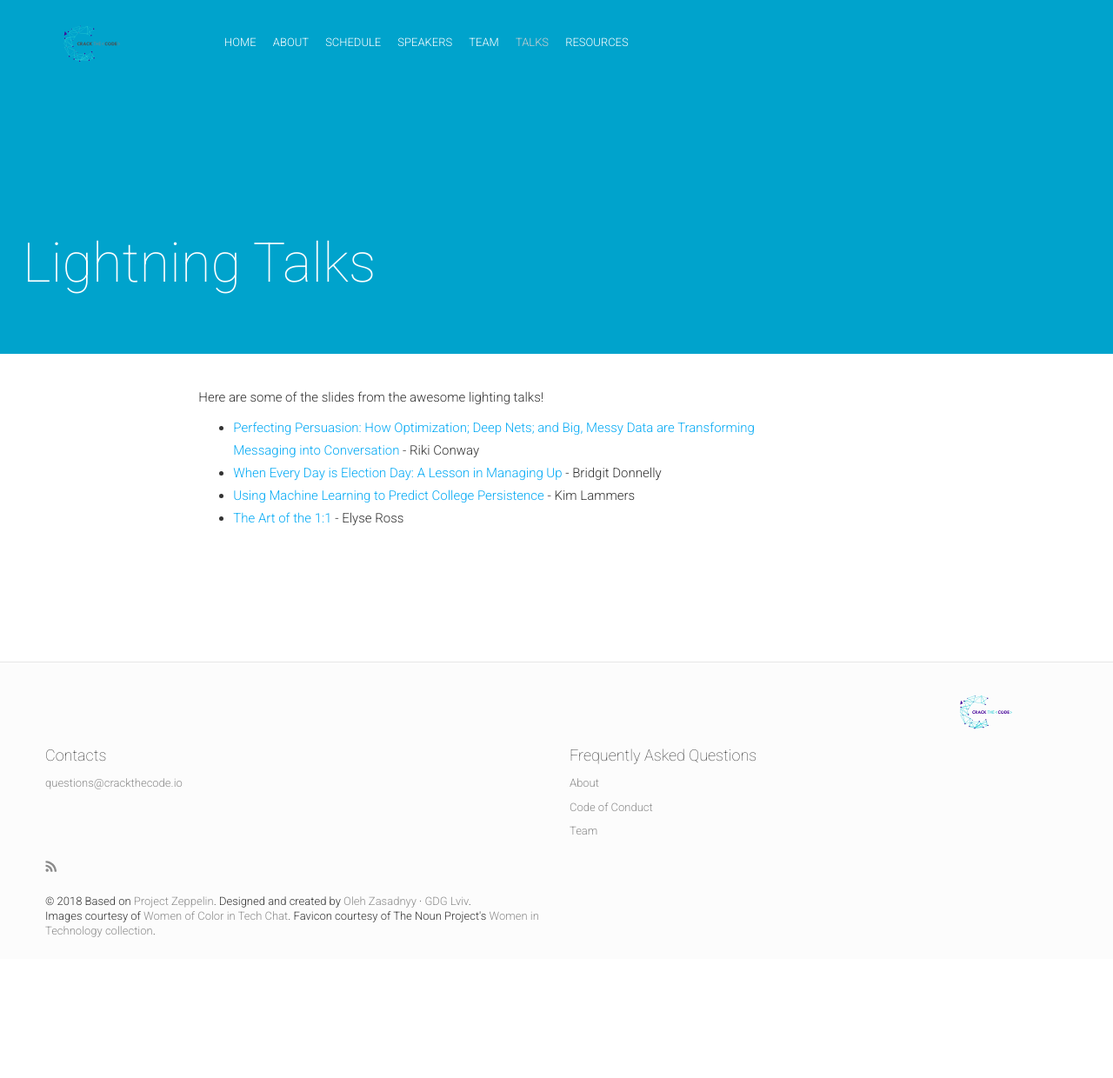
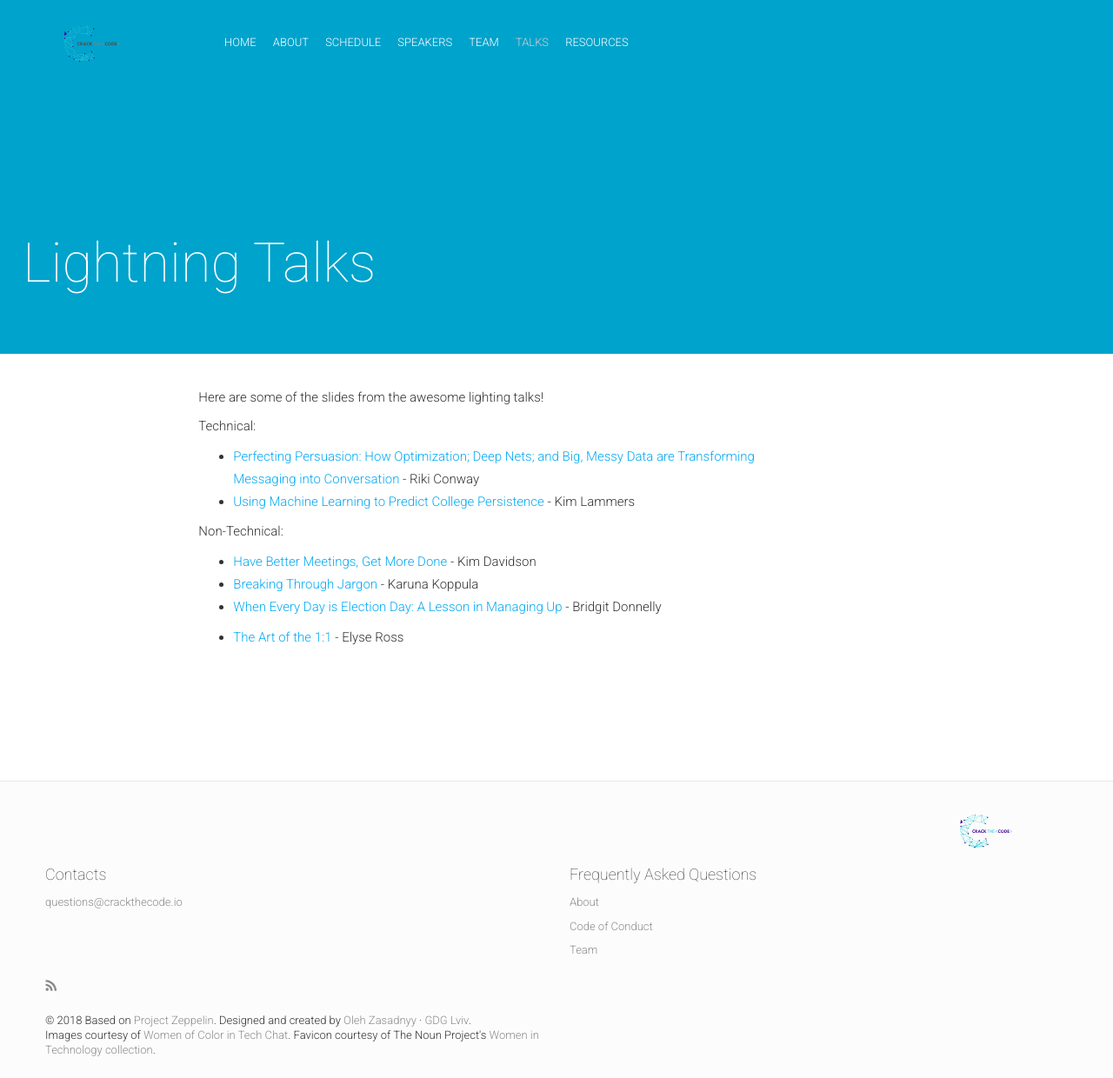
Before and after one commit to anniejw6/crackthecode_site, a Jekyll site: the page built from talks.md, in a window 1280 px wide and 1240 px high. Shown: the whole window at 87% size. Built offline with Jekyll 4.4.1, drawn with Linux system fonts in a browser that asks for light colours; nearby versions of some CDN libraries; comment, search, counter and statistics services are not loaded.

Commit message:
add more talks

```diff
--- a/talks.md
+++ b/talks.md
@@ -8,7 +8,15 @@ isStaticPost: true
 
 Here are some of the slides from the awesome lighting talks!
 
-* [Perfecting Persuasion: How Optimization; Deep Nets; and Big, Messy Data are Transforming Messaging into Conversation](/public/cluster.html) - Riki Conway
+Technical:
+
+* [Perfecting Persuasion: How Optimization; Deep Nets; and Big, Messy Data are Transforming Messaging into Conversation](https://rikiconrey.github.io/clustering_presentation.html) - Riki Conway
+* [Using Machine Learning to Predict College Persistence](https://docs.google.com/presentation/d/10fdp8RCE_NegTjUMvAagiMGoDrBWWklCwt-mS1hRQrk/edit#slide=id.g358b06d38e_0_139) - Kim Lammers
+
+Non-Technical:
+
+* [Have Better Meetings, Get More Done](https://docs.google.com/presentation/d/1ufFFX8JykNf59G-JMXHyJi29qdb3oBSi9LXtzjQ0P00/edit?usp=sharing) - Kim Davidson
+* [Breaking Through Jargon](https://docs.google.com/presentation/d/1lcM_RCvp2qhv7Mtm-Ho58atWuZb1vncxN38IUdMhFbc/edit?usp=sharing) - Karuna Koppula
 * [When Every Day is Election Day: A Lesson in Managing Up](https://docs.google.com/presentation/d/16h2o6Gor251EY-u-VfUwzvFlqoiW97G2D94I8MSKkSc/edit?usp=sharing) - Bridgit Donnelly
-* [Using Machine Learning to Predict College Persistence](https://docs.google.com/presentation/d/10fdp8RCE_NegTjUMvAagiMGoDrBWWklCwt-mS1hRQrk/edit#slide=id.g358b06d38e_0_139) - Kim Lammers
+
 * [The Art of the 1:1](https://docs.google.com/presentation/d/1niBFBUyPDWVDCLVYOX4vE33svhzteT39CkHRRWQ5pKU/edit?usp=sharing) - Elyse Ross
```
